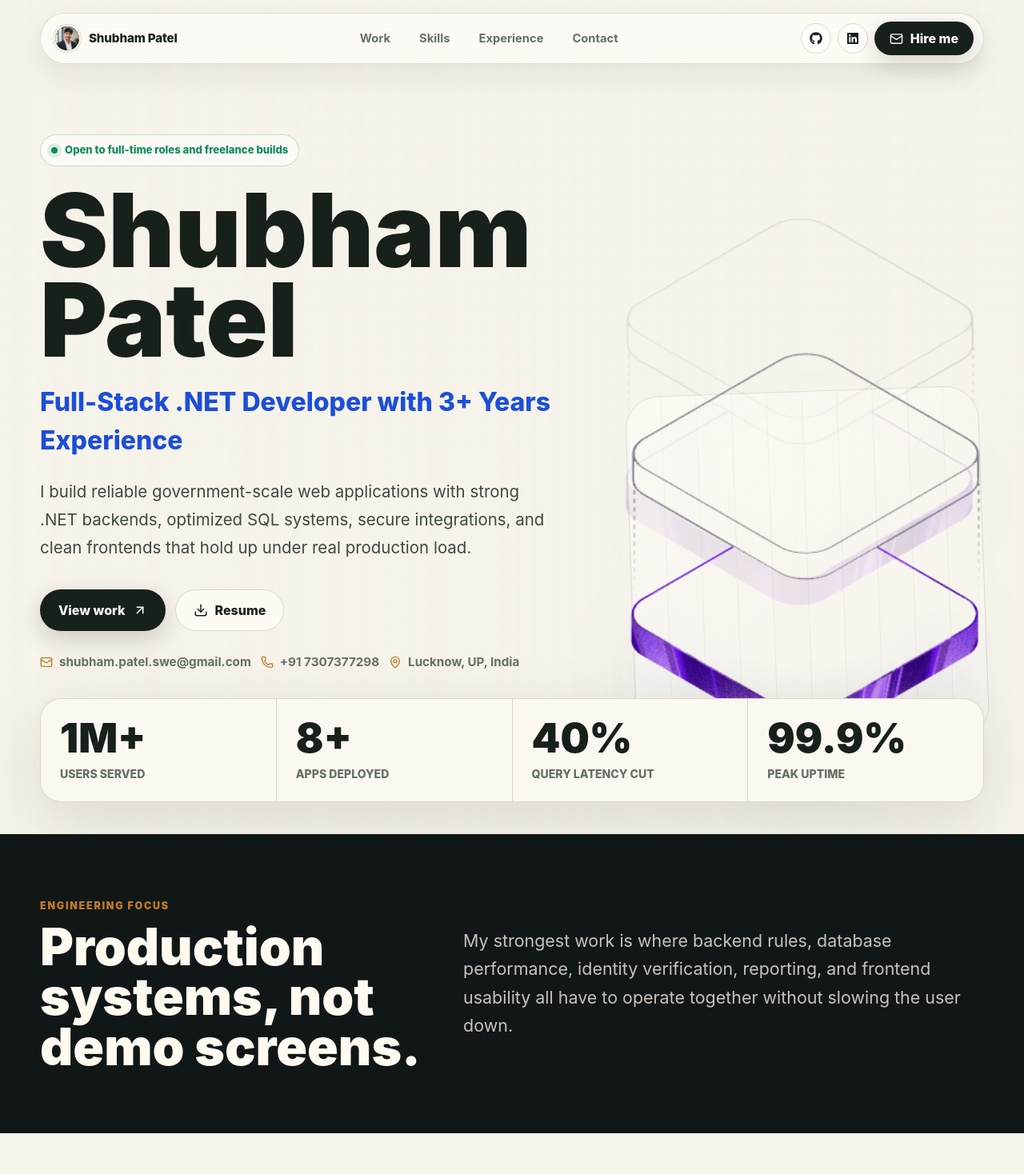
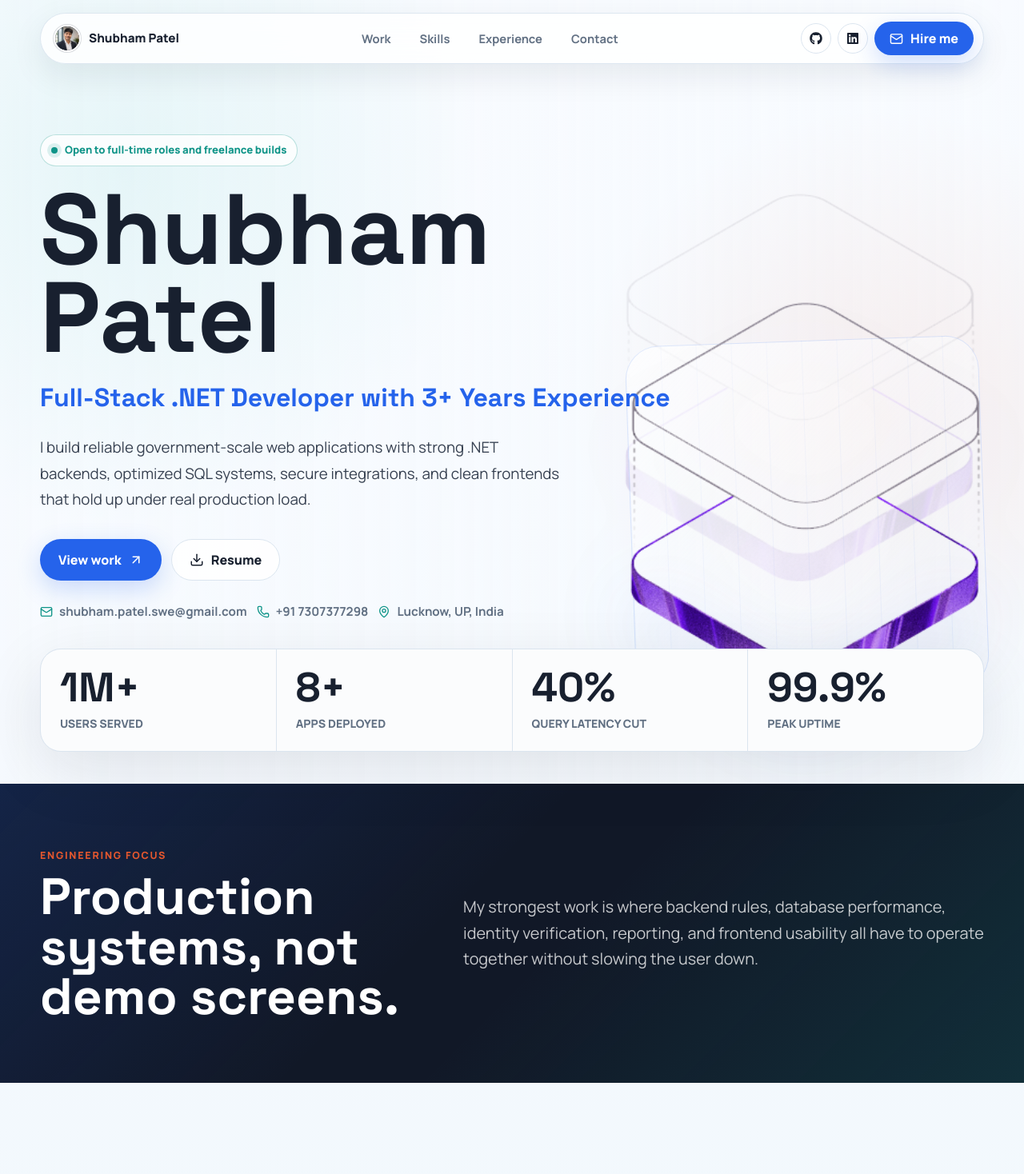
Before and after one commit to shubham-s-patel/portfolio-2, a React (Vite) app: page / in a window 1280 px wide. Shown: the top 1468 px of the page at 80% size. Built offline with nearby package versions, Linux system fonts and the light colour scheme.

Commit message:
Refresh portfolio visual design

```diff
--- a/index.html
+++ b/index.html
@@ -3,7 +3,13 @@
   <head>
     <meta charset="UTF-8" />
     <link rel="icon" type="image/svg+xml" href="/favicon.svg?v=3" />
-    <meta name="theme-color" content="#111716" />
+    <link rel="preconnect" href="https://fonts.googleapis.com" />
+    <link rel="preconnect" href="https://fonts.gstatic.com" crossorigin />
+    <link
+      href="https://fonts.googleapis.com/css2?family=Manrope:wght@400;500;600;700;800&family=Space+Grotesk:wght@600;700&display=swap"
+      rel="stylesheet"
+    />
+    <meta name="theme-color" content="#111827" />
     <meta name="viewport" content="width=device-width, initial-scale=1.0" />
     <meta
       name="description"
--- a/src/index.css
+++ b/src/index.css
@@ -1,24 +1,25 @@
 :root {
-  color: #17201b;
-  background: #f6f3ea;
+  color: #18202f;
+  background: #f7fafc;
   font-family:
-    Inter, ui-sans-serif, system-ui, -apple-system, BlinkMacSystemFont, "Segoe UI",
+    "Manrope", Inter, ui-sans-serif, system-ui, -apple-system, BlinkMacSystemFont, "Segoe UI",
     sans-serif;
   font-synthesis: none;
   line-height: 1.5;
   text-rendering: optimizeLegibility;
   -webkit-font-smoothing: antialiased;
-  --ink: #17201b;
-  --muted: #647067;
-  --paper: #fffdf8;
+  --display-font: "Space Grotesk", "Manrope", ui-sans-serif, system-ui, sans-serif;
+  --ink: #18202f;
+  --muted: #617083;
+  --paper: #f7fafc;
   --paper-strong: #ffffff;
-  --line: #ded7c7;
-  --blue: #1d4ed8;
-  --blue-dark: #173c96;
-  --green: #0f8a5f;
-  --amber: #c07b25;
-  --charcoal: #111716;
-  --shadow: 0 24px 80px rgba(32, 31, 25, 0.12);
+  --line: #dbe5ef;
+  --blue: #2563eb;
+  --blue-dark: #1d4ed8;
+  --green: #0f9488;
+  --amber: #e4572e;
+  --charcoal: #111827;
+  --shadow: 0 24px 80px rgba(15, 23, 42, 0.1);
 }
 
 * {
@@ -33,8 +34,9 @@ body {
   min-width: 320px;
   margin: 0;
   background:
-    linear-gradient(180deg, rgba(246, 243, 234, 0.92), rgba(246, 243, 234, 1) 560px),
-    linear-gradient(90deg, rgba(29, 78, 216, 0.08), rgba(15, 138, 95, 0.07));
+    radial-gradient(circle at 12% 4%, rgba(20, 184, 166, 0.16), transparent 28rem),
+    radial-gradient(circle at 86% 10%, rgba(228, 87, 46, 0.13), transparent 24rem),
+    linear-gradient(180deg, #f8fbff 0%, #eef6fb 54%, #f7fafc 100%);
 }
 
 button,
@@ -68,10 +70,10 @@ svg {
   align-items: center;
   gap: 24px;
   padding: 10px 12px 10px 16px;
-  border: 1px solid rgba(222, 215, 199, 0.84);
+  border: 1px solid rgba(219, 229, 239, 0.92);
   border-radius: 999px;
-  background: rgba(255, 253, 248, 0.78);
-  box-shadow: 0 14px 42px rgba(24, 28, 22, 0.08);
+  background: rgba(255, 255, 255, 0.82);
+  box-shadow: 0 14px 42px rgba(15, 23, 42, 0.08);
   transform: translateX(-50%);
   backdrop-filter: blur(18px);
 }
@@ -96,7 +98,7 @@ svg {
   gap: 10px;
   font-size: 0.95rem;
   font-weight: 800;
-  letter-spacing: -0.01em;
+  letter-spacing: 0;
 }
 
 .brand-avatar {
@@ -104,10 +106,10 @@ svg {
   width: 34px;
   height: 34px;
   overflow: hidden;
-  border: 2px solid #fff8ea;
+  border: 2px solid #ffffff;
   border-radius: 50%;
   background: var(--ink);
-  box-shadow: 0 0 0 1px rgba(17, 23, 22, 0.14);
+  box-shadow: 0 0 0 1px rgba(15, 23, 42, 0.14);
 }
 
 .brand-avatar img {
@@ -134,7 +136,7 @@ svg {
 }
 
 .nav-links a:hover {
-  background: rgba(23, 32, 27, 0.07);
+  background: rgba(37, 99, 235, 0.08);
   color: var(--ink);
 }
 
@@ -149,7 +151,7 @@ svg {
   place-items: center;
   border: 1px solid var(--line);
   border-radius: 50%;
-  background: rgba(255, 255, 255, 0.68);
+  background: rgba(255, 255, 255, 0.76);
   color: var(--ink);
   transition:
     border-color 180ms ease,
@@ -157,7 +159,7 @@ svg {
 }
 
 .icon-link:hover {
-  border-color: rgba(29, 78, 216, 0.42);
+  border-color: rgba(20, 184, 166, 0.5);
   transform: translateY(-1px);
 }
 
@@ -172,10 +174,10 @@ svg {
 
 .primary-action {
   padding: 0 18px;
-  border: 1px solid rgba(17, 23, 22, 0.06);
-  background: var(--ink);
-  color: #fffaf0;
-  box-shadow: 0 10px 30px rgba(17, 23, 22, 0.18);
+  border: 1px solid rgba(37, 99, 235, 0.1);
+  background: var(--blue);
+  color: #ffffff;
+  box-shadow: 0 10px 30px rgba(37, 99, 235, 0.22);
   transition:
     background 180ms ease,
     transform 180ms ease;
@@ -194,7 +196,7 @@ svg {
 
 .secondary-action {
   border: 1px solid var(--line);
-  background: rgba(255, 253, 248, 0.82);
+  background: rgba(255, 255, 255, 0.82);
   color: var(--ink);
   transition:
     border-color 180ms ease,
@@ -203,7 +205,7 @@ svg {
 }
 
 .secondary-action:hover {
-  border-color: rgba(15, 138, 95, 0.42);
+  border-color: rgba(20, 184, 166, 0.48);
   background: #ffffff;
   transform: translateY(-1px);
 }
@@ -211,7 +213,7 @@ svg {
 .secondary-action.dark {
   border-color: rgba(255, 255, 255, 0.18);
   background: rgba(255, 255, 255, 0.08);
-  color: #fffaf0;
+  color: #ffffff;
 }
 
 .secondary-action.dark:hover {
@@ -244,7 +246,7 @@ svg {
   inset: 0;
   z-index: -3;
   background:
-    linear-gradient(90deg, rgba(246, 243, 234, 0.96) 0%, rgba(246, 243, 234, 0.82) 45%, rgba(246, 243, 234, 0.54) 100%),
+    linear-gradient(90deg, rgba(248, 251, 255, 0.96) 0%, rgba(248, 251, 255, 0.82) 45%, rgba(248, 251, 255, 0.58) 100%),
     image-set(url("./assets/hero.png") 1x);
   background-position: center, calc(50% + 360px) 48%;
   background-repeat: no-repeat;
@@ -260,11 +262,11 @@ svg {
   z-index: -2;
   width: min(440px, 42vw);
   height: min(440px, 42vw);
-  border: 1px solid rgba(23, 32, 27, 0.1);
+  border: 1px solid rgba(37, 99, 235, 0.13);
   border-radius: 42px;
   background:
-    linear-gradient(135deg, rgba(255, 253, 248, 0.58), rgba(255, 253, 248, 0.18)),
-    repeating-linear-gradient(90deg, rgba(23, 32, 27, 0.08) 0 1px, transparent 1px 44px);
+    linear-gradient(135deg, rgba(255, 255, 255, 0.7), rgba(237, 245, 255, 0.22)),
+    repeating-linear-gradient(90deg, rgba(37, 99, 235, 0.08) 0 1px, transparent 1px 44px);
   content: "";
   transform: rotate(-2deg);
 }
@@ -280,7 +282,7 @@ svg {
 
 .hero-background img {
   width: 100%;
-  filter: drop-shadow(0 34px 48px rgba(29, 78, 216, 0.16));
+  filter: drop-shadow(0 34px 48px rgba(37, 99, 235, 0.18));
 }
 
 .hero-content {
@@ -296,12 +298,12 @@ svg {
   gap: 9px;
   margin-bottom: 24px;
   padding: 9px 13px;
-  border: 1px solid rgba(15, 138, 95, 0.25);
+  border: 1px solid rgba(15, 148, 136, 0.28);
   border-radius: 999px;
-  background: rgba(255, 253, 248, 0.78);
+  background: rgba(255, 255, 255, 0.78);
   color: var(--green);
   font-size: 0.82rem;
-  font-weight: 850;
+  font-weight: 800;
 }
 
 .availability span {
@@ -309,15 +311,16 @@ svg {
   height: 8px;
   border-radius: 50%;
   background: var(--green);
-  box-shadow: 0 0 0 5px rgba(15, 138, 95, 0.12);
+  box-shadow: 0 0 0 5px rgba(15, 148, 136, 0.13);
 }
 
 .hero-content h1 {
   max-width: 760px;
   margin: 0;
   color: var(--ink);
-  font-size: clamp(4.4rem, 10vw, 9.2rem);
-  font-weight: 900;
+  font-family: var(--display-font);
+  font-size: 7.8rem;
+  font-weight: 700;
   letter-spacing: 0;
   line-height: 0.88;
 }
@@ -325,16 +328,17 @@ svg {
 .hero-kicker {
   margin: 22px 0 0;
   color: var(--blue);
-  font-size: clamp(1.4rem, 2.5vw, 2.35rem);
-  font-weight: 850;
+  font-family: var(--display-font);
+  font-size: 2rem;
+  font-weight: 700;
   letter-spacing: 0;
 }
 
 .hero-copy {
   width: min(650px, 100%);
   margin: 22px 0 0;
-  color: #3e4842;
-  font-size: clamp(1.05rem, 1.7vw, 1.28rem);
+  color: #374151;
+  font-size: 1.17rem;
   line-height: 1.72;
 }
 
@@ -361,7 +365,7 @@ svg {
 }
 
 .contact-strip svg {
-  color: var(--amber);
+  color: var(--green);
 }
 
 .metric-row {
@@ -379,14 +383,15 @@ svg {
 .metric {
   min-height: 120px;
   padding: 24px;
-  background: rgba(255, 253, 248, 0.88);
+  background: rgba(255, 255, 255, 0.9);
 }
 
 .metric strong {
   display: block;
   color: var(--ink);
-  font-size: clamp(2rem, 4vw, 3.4rem);
-  font-weight: 900;
+  font-family: var(--display-font);
+  font-size: 3.2rem;
+  font-weight: 700;
   line-height: 0.94;
 }
 
@@ -401,8 +406,11 @@ svg {
 
 .focus-band {
   padding: 76px max(24px, calc((100vw - 1180px) / 2));
-  background: var(--charcoal);
-  color: #fffaf0;
+  background:
+    linear-gradient(135deg, rgba(37, 99, 235, 0.16), transparent 44%),
+    linear-gradient(315deg, rgba(20, 184, 166, 0.14), transparent 46%),
+    var(--charcoal);
+  color: #ffffff;
 }
 
 .focus-content {
@@ -417,7 +425,7 @@ svg {
 .contact-section span {
   color: var(--amber);
   font-size: 0.78rem;
-  font-weight: 900;
+  font-weight: 800;
   letter-spacing: 0.14em;
   text-transform: uppercase;
 }
@@ -426,16 +434,17 @@ svg {
 .section-heading h2,
 .contact-section h2 {
   margin: 10px 0 0;
-  font-size: clamp(2.2rem, 5vw, 4.6rem);
-  font-weight: 900;
+  font-family: var(--display-font);
+  font-size: 4rem;
+  font-weight: 700;
   letter-spacing: 0;
   line-height: 0.98;
 }
 
 .focus-content p {
   margin: 0;
-  color: rgba(255, 250, 240, 0.76);
-  font-size: clamp(1.05rem, 1.8vw, 1.34rem);
+  color: rgba(255, 255, 255, 0.76);
+  font-size: 1.24rem;
   line-height: 1.65;
 }
 
@@ -445,8 +454,8 @@ svg {
 
 .muted-section {
   background:
-    linear-gradient(180deg, rgba(255, 253, 248, 0.78), rgba(255, 253, 248, 0.92)),
-    linear-gradient(90deg, rgba(15, 138, 95, 0.08), rgba(192, 123, 37, 0.08));
+    linear-gradient(180deg, rgba(255, 255, 255, 0.72), rgba(245, 250, 255, 0.92)),
+    linear-gradient(90deg, rgba(20, 184, 166, 0.1), rgba(228, 87, 46, 0.08));
 }
 
 .section-heading {
@@ -474,8 +483,8 @@ svg {
 .education-grid article {
   border: 1px solid var(--line);
   border-radius: 24px;
-  background: rgba(255, 253, 248, 0.86);
-  box-shadow: 0 18px 52px rgba(32, 31, 25, 0.08);
+  background: rgba(255, 255, 255, 0.9);
+  box-shadow: 0 18px 52px rgba(15, 23, 42, 0.08);
 }
 
 .project-card {
@@ -490,7 +499,7 @@ svg {
   gap: 20px;
   color: var(--blue);
   font-size: 0.84rem;
-  font-weight: 900;
+  font-weight: 800;
   letter-spacing: 0.12em;
   text-transform: uppercase;
 }
@@ -501,8 +510,9 @@ svg {
 .education-grid h3 {
   margin: 16px 0 0;
   color: var(--ink);
+  font-family: var(--display-font);
   font-size: 1.34rem;
-  font-weight: 900;
+  font-weight: 700;
   letter-spacing: 0;
   line-height: 1.18;
 }
@@ -523,9 +533,9 @@ svg {
 
 .impact-list li {
   gap: 10px;
-  color: #303a35;
+  color: #334155;
   font-size: 0.94rem;
-  font-weight: 750;
+  font-weight: 700;
 }
 
 .impact-list svg {
@@ -545,12 +555,12 @@ svg {
   align-items: center;
   min-height: 32px;
   padding: 0 11px;
-  border: 1px solid rgba(29, 78, 216, 0.12);
+  border: 1px solid rgba(37, 99, 235, 0.14);
   border-radius: 999px;
-  background: rgba(29, 78, 216, 0.06);
+  background: rgba(37, 99, 235, 0.07);
   color: var(--blue-dark);
   font-size: 0.78rem;
-  font-weight: 850;
+  font-weight: 800;
 }
 
 .skill-grid {
@@ -569,7 +579,7 @@ svg {
   height: 48px;
   place-items: center;
   border-radius: 16px;
-  background: #edf5ee;
+  background: #e7f8f6;
   color: var(--green);
 }
 
@@ -581,9 +591,9 @@ svg {
 }
 
 .skill-tags span {
-  border-color: rgba(15, 138, 95, 0.15);
-  background: rgba(15, 138, 95, 0.07);
-  color: #0b6749;
+  border-color: rgba(15, 148, 136, 0.18);
+  background: rgba(15, 148, 136, 0.08);
+  color: #0b6f67;
 }
 
 .split-section {
@@ -617,7 +627,7 @@ svg {
   height: 46px;
   place-items: center;
   border-radius: 16px;
-  background: #eaf0ff;
+  background: #eaf2ff;
   color: var(--blue);
 }
 
@@ -639,7 +649,7 @@ svg {
   flex: 0 0 auto;
   color: var(--amber);
   font-size: 0.78rem;
-  font-weight: 900;
+  font-weight: 800;
   letter-spacing: 0.08em;
   text-transform: uppercase;
 }
@@ -649,7 +659,7 @@ svg {
   gap: 12px;
   margin: 24px 0 0;
   padding-left: 19px;
-  color: #39443e;
+  color: #374151;
   line-height: 1.68;
 }
 
@@ -678,17 +688,17 @@ svg {
   gap: 12px;
   min-height: 92px;
   padding: 20px;
-  border: 1px solid rgba(23, 32, 27, 0.12);
+  border: 1px solid rgba(37, 99, 235, 0.13);
   border-radius: 18px;
-  background: rgba(255, 253, 248, 0.72);
-  color: #303a35;
-  font-weight: 850;
+  background: rgba(255, 255, 255, 0.78);
+  color: #334155;
+  font-weight: 800;
   line-height: 1.35;
 }
 
 .service-item svg {
   flex: 0 0 auto;
-  color: var(--amber);
+  color: var(--blue);
 }
 
 .contact-section {
@@ -697,14 +707,17 @@ svg {
   gap: 42px;
   align-items: end;
   padding: 88px max(24px, calc((100vw - 1180px) / 2));
-  background: var(--charcoal);
-  color: #fffaf0;
+  background:
+    linear-gradient(135deg, rgba(228, 87, 46, 0.15), transparent 38%),
+    linear-gradient(315deg, rgba(20, 184, 166, 0.16), transparent 44%),
+    var(--charcoal);
+  color: #ffffff;
 }
 
 .contact-section p {
   max-width: 640px;
   margin: 18px 0 0;
-  color: rgba(255, 250, 240, 0.7);
+  color: rgba(255, 255, 255, 0.72);
   font-size: 1.08rem;
   line-height: 1.7;
 }
@@ -739,7 +752,7 @@ svg {
     padding: 10px;
     border: 1px solid var(--line);
     border-radius: 22px;
-    background: rgba(255, 253, 248, 0.96);
+    background: rgba(255, 255, 255, 0.96);
     box-shadow: var(--shadow);
   }
 
@@ -749,6 +762,16 @@ svg {
 
   .nav-links a {
     padding: 13px 14px;
+  }
+
+  .hero-content h1 {
+    font-size: 6.2rem;
+  }
+
+  .focus-content h2,
+  .section-heading h2,
+  .contact-section h2 {
+    font-size: 3.35rem;
   }
 
   .project-grid,
@@ -803,7 +826,11 @@ svg {
   }
 
   .hero-content h1 {
-    font-size: clamp(3.65rem, 20vw, 5.4rem);
+    font-size: 4.2rem;
+  }
+
+  .hero-kicker {
+    font-size: 1.45rem;
   }
 
   .hero-copy {
@@ -823,6 +850,10 @@ svg {
   .metric {
     min-height: 104px;
     padding: 20px;
+  }
+
+  .metric strong {
+    font-size: 2.35rem;
   }
 
   .focus-band,
@@ -845,6 +876,16 @@ svg {
 
   .focus-content {
     gap: 24px;
+  }
+
+  .focus-content h2,
+  .section-heading h2,
+  .contact-section h2 {
+    font-size: 2.55rem;
+  }
+
+  .focus-content p {
+    font-size: 1.06rem;
   }
 
   .project-grid,
```
Also changed, not shown: public/favicon.svg.
